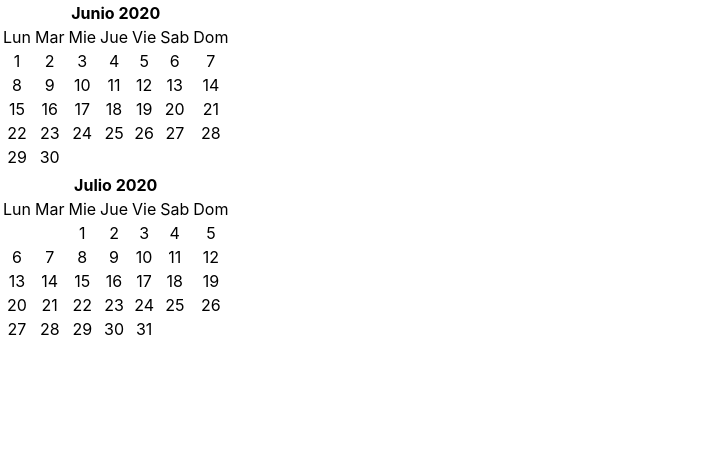
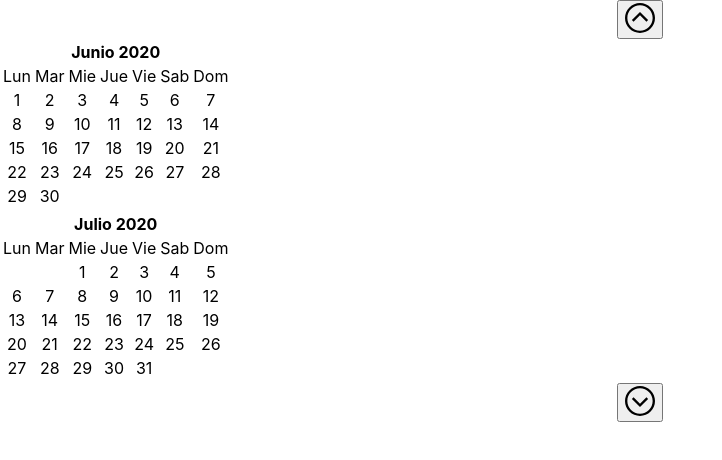
Before and after one commit to JoseCarM/Cima_Calidez, a React (Create React App) app in the folder reservaciones/: page / in a window 1280 px wide. Shown: the top 460 px of the page, without its empty margins (0-722 px from the left). Built offline with nearby package versions, Linux system fonts and the light colour scheme.

Commit message:
Cambio de meses con botones
El calendario ahora puede retroceder y avanzar los meses sin perder la logica de los años

```diff
--- a/reservaciones/src/App/App.js
+++ b/reservaciones/src/App/App.js
@@ -3,34 +3,10 @@ import './App.css';
 import Calendario from '../Calendario/Calendario.js'
 
 class App extends React.Component {
-  constructor(props) {
-    super(props);
-    this.state = {
-      mesVisible: new Date(Date.now()).getMonth(),
-      anioVisible: new Date(Date.now()).getFullYear()
-    }
-    this.segundoMesVisible = this.segundoMesVisible.bind(this);
-    this.segundoAnioVisible = this.segundoAnioVisible.bind(this)
-  }
-  segundoMesVisible() {
-    if(this.state.mesVisible === 11){
-      return 0;
-    } else {
-      return this.state.mesVisible + 1;
-    }
-  }
-  segundoAnioVisible() {
-    if(this.state.mesVisible === 11){
-      return this.state.anioVisible + 1;
-    } else {
-      return this.state.anioVisible;
-    }
-  }
   render() {
     return (
       <div className="App">
-        <Calendario mes={this.state.mesVisible} anio={this.state.anioVisible}/>
-        <Calendario mes={this.segundoMesVisible()} anio={this.segundoAnioVisible()}/>
+        <Calendario />
       </div>
     );
   }
--- a/reservaciones/src/Calendario/Calendario.css
+++ b/reservaciones/src/Calendario/Calendario.css
@@ -0,0 +1,3 @@
+.botones {
+    width: 30px;
+}
--- a/reservaciones/src/Calendario/Calendario.js
+++ b/reservaciones/src/Calendario/Calendario.js
@@ -1,75 +1,77 @@
 import React from 'react';
 import './Calendario.css';
-import FechaCal from '../FechaCal/FechaCal';
+import Mes from '../Mes/Mes';
+import botonArribaImg from './botonArriba.svg'
+import botonAbajoImg from './botonAbajo.svg'
 
 
 class Calendario extends React.Component {
-    constructor(props){
+    constructor(props) {
       super(props);
       this.state = {
-            meses: ['Enero', 'Febrero', 'Marzo', 'Abril', 'Mayo', 'Junio', 'Julio', 'Agosto', 'Septiembre', 'Octubre', 'Noviembre', 'Diciembre'],
-            fechaActual: new Date(Date.now())
+        mesVisible: new Date(Date.now()).getMonth(),
+        anioVisible: new Date(Date.now()).getFullYear()
       }
-        this.mesActual = this.mesActual.bind(this);
-        this.renderizarDias = this.renderizarDias.bind(this);
+      this.segundoMesVisible = this.segundoMesVisible.bind(this);
+      this.segundoAnioVisible = this.segundoAnioVisible.bind(this);
+      this.mesAnterior = this.mesAnterior.bind(this);
+      this.mesSiguiente = this.mesSiguiente.bind(this);
     }
-    mesActual() {
-        // Regresa el nombre del mes actual
-        let mesNumerico = this.props.mes;
-        return this.state.meses[mesNumerico];
-    }
-    renderizarDias() {
-        const mesActualNumerico = this.props.mes;
-        const anioActual = this.state.fechaActual.getFullYear();
-        let primerDia = new Date(anioActual, mesActualNumerico, 1);
-        // Normalmante getDay() inicia en domingo, con este operador ternario iniciamos en lunes con valor en 1 hasta domingo con valor 7
-        (primerDia.getDay() === 0)? primerDia = 6 : primerDia = primerDia.getDay() - 1;
-        const diasDelMes = (anio, mes) => {
-            return new Date(anio, mes, 0).getDate();
-        }
-        const semanas = [];
-        const filaSemana = (numeroDeFila) => {
-            let diasTranscurridos = numeroDeFila * 7;
-            const fila = [];
-            for (let i = 1; i <= 7; i++){
-                if(diasTranscurridos + i <= diasDelMes(anioActual, mesActualNumerico + 1) + primerDia){
-                    if(i <= primerDia && numeroDeFila == 0){
-                        fila.push(<td></td>)
+    segundoMesVisible() {
+      if(this.state.mesVisible === 11){
+        return 0;
       } else {
-                        fila.push(<td><FechaCal diaDelMes={diasTranscurridos + i - primerDia}/></td>);
+        return this.state.mesVisible + 1;
       }
     }
+    segundoAnioVisible() {
+      if(this.state.mesVisible === 11){
+        return this.state.anioVisible + 1;
+      } else {
+        return this.state.anioVisible;
       }
-            return fila;
     }
-        for(let i = 0; i < 6; i++){
-            semanas.push(<tr>{filaSemana(i)}</tr>)
+    mesAnterior() {
+        let mes;
+        let anio;
+        if(this.state.mesVisible === 0){
+            mes = 11;
+            anio = this.state.anioVisible - 1;
+            this.setState({
+                mesVisible: mes,
+                anioVisible: anio
+            })
+        } else {
+            mes = this.state.mesVisible - 1;
+            this.setState({mesVisible: mes});
         }
-        return semanas;
     }
-    render(){
+    mesSiguiente() {
+        let mes;
+        let anio;
+        if(this.state.mesVisible === 11){
+            mes = 0;
+            anio = this.state.anioVisible + 1;
+            this.setState({
+                mesVisible: mes,
+                anioVisible: anio
+            })
+        } else {
+            mes = this.state.mesVisible + 1;
+            this.setState({mesVisible: mes});
+        }
+    }
+    render() {
       return (
-            <div>
-                <table>
-                    <thead>
-                        <th colSpan = '7'>{this.mesActual()} {this.props.anio}</th>
-                        <tr>
-                            <td>Lun</td>
-                            <td>Mar</td>
-                            <td>Mie</td>
-                            <td>Jue</td>
-                            <td>Vie</td>
-                            <td>Sab</td>
-                            <td>Dom</td>
-                        </tr>
-                    </thead>
-                    <tbody>
-                        {this.renderizarDias()}
-                    </tbody>
-                </table>
+        <div className="App">
+            <button onClick={this.mesAnterior}><img className='botones' src={botonArribaImg}/></button>
+            <Mes mes={this.state.mesVisible} anio={this.state.anioVisible}/>
+            <Mes mes={this.segundoMesVisible()} anio={this.segundoAnioVisible()}/>
+            <button onClick={this.mesSiguiente}><img className='botones' src={botonAbajoImg}/></button>
         </div>
       );
     }
 }
 
+
 export default Calendario;
--- a/reservaciones/src/Mes/Mes.js
+++ b/reservaciones/src/Mes/Mes.js
@@ -0,0 +1,76 @@
+import React from 'react';
+import './Mes.css';
+import FechaCal from '../FechaCal/FechaCal';
+
+
+
+class Mes extends React.Component {
+    constructor(props){
+        super(props);
+        this.state = {
+            meses: ['Enero', 'Febrero', 'Marzo', 'Abril', 'Mayo', 'Junio', 'Julio', 'Agosto', 'Septiembre', 'Octubre', 'Noviembre', 'Diciembre'],
+            fechaActual: new Date(Date.now())
+        }
+        this.mesActual = this.mesActual.bind(this);
+        this.renderizarDias = this.renderizarDias.bind(this);
+    }
+    mesActual() {
+        // Regresa el nombre del mes actual
+        let mesNumerico = this.props.mes;
+        return this.state.meses[mesNumerico];
+    }
+    renderizarDias() {
+        const mesActualNumerico = this.props.mes;
+        const anioActual = this.state.fechaActual.getFullYear();
+        let primerDia = new Date(anioActual, mesActualNumerico, 1);
+        // Normalmante getDay() inicia en domingo, con este operador ternario iniciamos en lunes con valor en 1 hasta domingo con valor 7
+        (primerDia.getDay() === 0)? primerDia = 6 : primerDia = primerDia.getDay() - 1;
+        const diasDelMes = (anio, mes) => {
+            return new Date(anio, mes, 0).getDate();
+        }
+        const semanas = [];
+        const filaSemana = (numeroDeFila) => {
+            let diasTranscurridos = numeroDeFila * 7;
+            const fila = [];
+            for (let i = 1; i <= 7; i++){
+                if(diasTranscurridos + i <= diasDelMes(anioActual, mesActualNumerico + 1) + primerDia){
+                    if(i <= primerDia && numeroDeFila == 0){
+                        fila.push(<td></td>)
+                    } else {
+                        fila.push(<td><FechaCal diaDelMes={diasTranscurridos + i - primerDia}/></td>);
+                    }
+                }
+            }
+            return fila;
+        }
+        for(let i = 0; i < 6; i++){
+            semanas.push(<tr>{filaSemana(i)}</tr>)
+        }
+        return semanas;
+    }
+    render(){
+        return (
+            <div>
+                <table>
+                    <thead>
+                        <th colSpan = '7'>{this.mesActual()} {this.props.anio}</th>
+                        <tr>
+                            <td>Lun</td>
+                            <td>Mar</td>
+                            <td>Mie</td>
+                            <td>Jue</td>
+                            <td>Vie</td>
+                            <td>Sab</td>
+                            <td>Dom</td>
+                        </tr>
+                    </thead>
+                    <tbody>
+                        {this.renderizarDias()}
+                    </tbody>
+                </table>
+            </div>
+        );
+    }
+}
+
+export default Mes;
```
Also changed, not shown: reservaciones/src/Calendario/botonAbajo.svg (added), reservaciones/src/Calendario/botonArriba.svg (added). Lines whose indentation alone changed are shown as unchanged.
